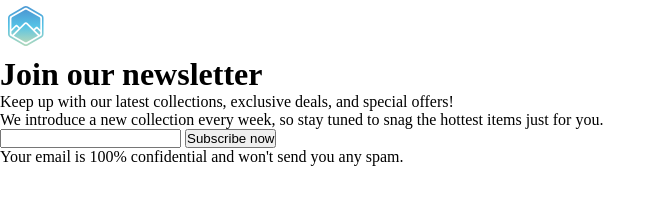
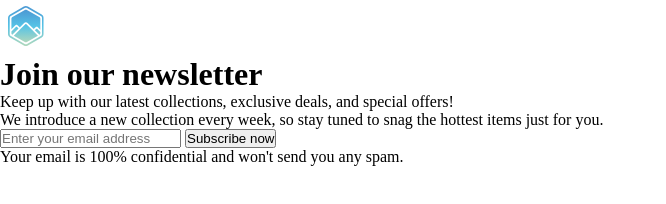
Before and after one commit to Rakimzreal/join-our-newsletter, a plain HTML site: page index.html in a window 1280 px wide. Shown: the whole page, without its empty margins (0-666 px from the left). Drawn offline with Linux system fonts and the light colour scheme.

Commit message:
add the placeholder to input

```diff
--- a/index.html
+++ b/index.html
@@ -21,7 +21,7 @@
     <p>Keep up with our latest collections, exclusive deals, and special offers! <br> We introduce a new collection every week, so stay tuned to snag the hottest items just for you.</p>
 
     <div class="inputContainer" >
-        <input type="text">
+        <input type="text" placeholder="Enter your email address">
         <button>Subscribe now</button>
         <p>Your email is 100% confidential and won't send you any spam.</p>
     </div>
```
